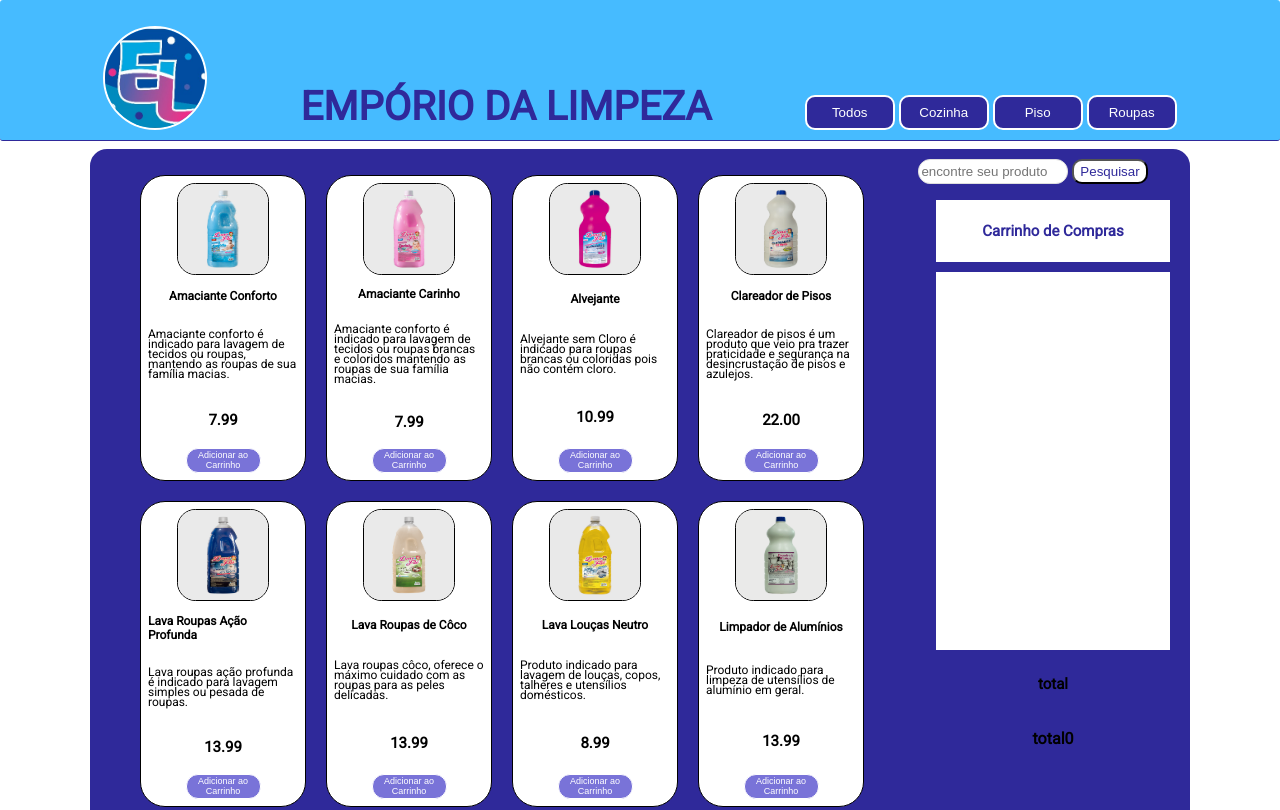
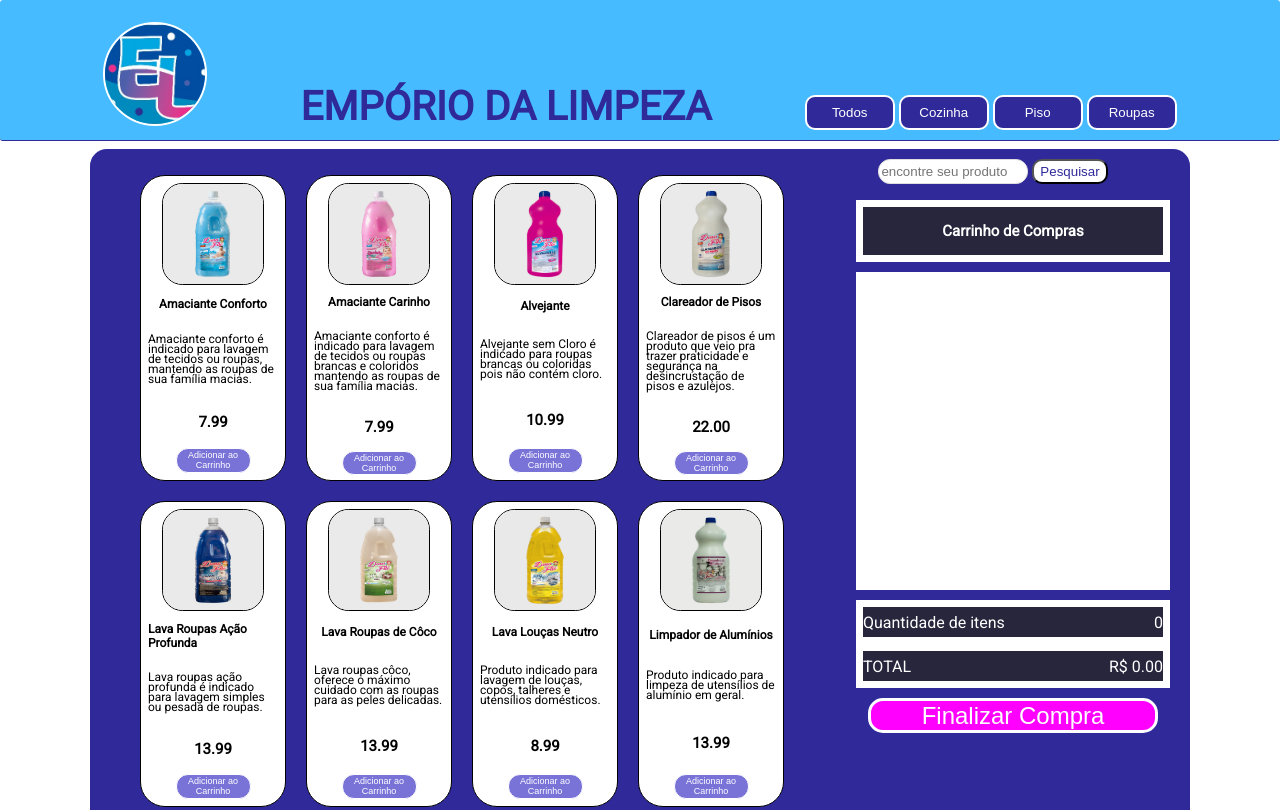
Before and after one commit to RafaelAlvesras/m1-capstone-ecommerce-template-RafaelAlvesras, a plain HTML site: page index.html in a window 1280 px wide. Shown: the top 810 px of the page. Drawn offline with Linux system fonts and the light colour scheme.

Commit message:
entrega atualizada

```diff
--- a/index.html
+++ b/index.html
@@ -12,7 +12,8 @@
 <body>
     <header>
         <div class="container">
-            <img class="logo" src="./assets/img/logo.png" alt="empório da limpeza.logo" />
+            <a href="https://www.instagram.com/emporioltanabi/" target="_blank"><img class="logo"
+                    src="./assets/img/logo.png" alt="empório da limpeza.logo" /></a>
             <div class="title">EMPÓRIO DA LIMPEZA</div>
             <nav>
                 <button class="navButton" id="navButtonTodos">Todos</button>
@@ -44,10 +45,17 @@
                                 <div>
                                 </div>
                             </div>
+                            <div class="quantidade">
+                                <span>Quantidade de itens</span>
+                                <span>0</span>
+                            </div>
                             <div class="soma">
-                                <h3 id="soma">total</h3>
+                                <span>TOTAL</span>
+                                <span>R$ 0.00</span>
                             </div>
+                            <button type="submit" id = "finalizar" >Finalizar Compra</button>
                         </ul>
+
                     </div>
                 </section>
             </aside>
--- a/script.js
+++ b/script.js
@@ -74,6 +74,8 @@ let products = [
 let vitrine = document.querySelector("ul")
 const ulCar = document.querySelector(".divCarrinho")
 const divCar = document.querySelector(".carrinhoList")
+let contItens = 0
+let valorTotal = 0
 
 function renderProducts() {
     for (let i = 0; i < products.length; i++) {
@@ -97,38 +99,30 @@ function renderProducts() {
         buttonAdd.innerText = "Adicionar ao Carrinho"
         buttonAdd.classList.add("buttonAdd")
         buttonAdd.addEventListener("click", function () {
+            contItens++
+            document.querySelector(".quantidade").innerText = contItens
             const listaDeProduto = document.createElement("li")
             divCar.appendChild(listaDeProduto)
             const productName = document.createElement("p")
             listaDeProduto.appendChild(productName)
             listaDeProduto.classList.add("listCard")
             productName.innerText = products[i].nome
+            productName.classList.add("nomeCarr")
             const valorDoProduto = document.createElement("p")
             valorDoProduto.innerText = products[i].preco.toFixed(2)
+            valorDoProduto.classList.add("valorCarr")
             listaDeProduto.appendChild(valorDoProduto)
             const delButton = document.createElement("button")
             listaDeProduto.appendChild(delButton)
             delButton.innerText = "remover item"
             delButton.classList.add("delButton")
+            delButton.addEventListener("click", function () {
+                contItens --
+                document.querySelector(".quantidade").innerText = contItens
+                listaDeProduto.remove()
+            })
         })
     }
 }
 
 renderProducts()
-
-function somaCompra(){
-    let soma = 0
-    for(let i = 0; i < divCar.length; i++){
-        soma += divCar[i].valorDoProduto
-    }
-
-    let total = document.createElement("h4")
-    ulCar.appendChild(total)
-    total.innerText = "total" + "" + "" + soma
-
-}
-somaCompra()
-
-/*<div class="soma">
-                                <h3 id="soma">total</h3>
-                            </div>*/
--- a/style.css
+++ b/style.css
@@ -8,14 +8,14 @@ body {
     font-family: 'Roboto', sans-serif;
 }
 
-header{
+header {
     display: flex;
     width: 100%;
 }
 
-.container{
+.container {
     display: flex;
-    flex-wrap:nowrap;
+    flex-wrap: nowrap;
     flex-direction: row;
     justify-content: space-evenly;
     align-items: flex-end;
@@ -51,6 +51,13 @@ header{
     border: 2px solid white;
 }
 
+.logo:hover {
+    height: 100px;
+    width: 100px;
+    border-radius: 50%;
+    border: 2px solid white;
+}
+
 .navButton {
     width: 90px;
     height: 35px;
@@ -69,14 +76,21 @@ header{
     border-radius: 10px;
 }
 
-.searchButton{
-    color: rgb(47,41,154);
+.searchButton {
+    color: rgb(47, 41, 154);
     background-color: white;
     border-radius: 10px;
     height: 25px;
 }
 
-.ulVitrine{
+.searchButton:hover {
+    color: #fff;
+    background-color:rgb(4, 0, 80);
+    border-radius: 10px;
+    height: 25px;
+}
+
+.ulVitrine {
     display: flex;
     flex-wrap: wrap;
 }
@@ -101,8 +115,8 @@ section {
 }
 
 img {
-    height: 90px;
-    width: 90px;
+    height: 100px;
+    width: 100px;
     border-radius: 20%;
     border: 1.5px solid black;
 }
@@ -122,7 +136,7 @@ li {
     margin: 10px;
     border: 1px solid black;
     height: 290px;
-    width: 150px;
+    width: 130px;
     background-color: white;
     border-radius: 25px;
 }
@@ -136,7 +150,7 @@ li:hover {
     margin: 10px;
     border: 1px solid transparent;
     height: 290px;
-    width: 150px;
+    width: 130px;
     background-color: rgb(47, 41, 154);
     border-radius: 25px;
     box-shadow: 2px 3px 10px 0px rgb(175, 171, 171);
@@ -192,31 +206,32 @@ h3 {
     justify-content: center;
 }
 
-.titleCar{
+.titleCar {
     display: flex;
     justify-content: center;
     font-size: 25px;
-    color: rgb(47,41,154);
-    background-color: white;
-    width: 220px;
+    color: white;
+    background-color: rgb(39, 38, 61);
+    width: 300px;
     border: 7px solid white;
 }
 
-.listCard{
+.listCard {
     display: flex;
     flex-direction: row;
     height: 35px;
-    width: 200px;
-    background-color: rgb(47,41,154);
-    color: white
+    width: 280px;
+    background-color: rgb(47, 41, 154);
+    color: white;
+    font-size: x-large;
 }
 
-.listCard:hover{
+.listCard:hover {
     display: flex;
     flex-direction: row;
     height: 35px;
-    width: 200px;
-    background-color: rgb(47,41,154);
+    width: 280px;
+    background-color: rgb(47, 41, 154);
     color: white
 }
 
@@ -224,11 +239,11 @@ h3 {
     display: flex;
     flex-direction: column;
     align-items: center;
-    justify-content: center;
+    justify-content: flex-start;
     flex-wrap: nowrap;
-    overflow-y: auto;
-    height: 350px;
-    width: 220px;
+    overflow: auto;
+    height: 290px;
+    width: 300px;
     padding: 7px;
     margin: 10px;
     background-color: white;
@@ -248,29 +263,93 @@ aside {
     padding: 0;
 }
 
-.delButton{
+.delButton {
     display: flex;
     align-items: center;
     flex-direction: row;
     justify-content: center;
-    font-size: smaller;
-    width: 55px;
+    font-size: 10px;
+    width: 75px;
+    height: 30px;
     border-radius: 20%;
     border: 0px solid transparent;
     color: white;
     background-color: rgb(85, 85, 255);
 }
 
-.delButton:hover{
+.delButton:hover {
     display: flex;
     align-items: center;
     flex-direction: row;
     justify-content: center;
     font-size: smaller;
-    width: 55px;
+    font-size: 10px;
+    width: 75px;
+    height: 30px;
     border-radius: 20%;
     border: 0px solid transparent;
     color: white;
     background-color: rgb(165, 165, 169);
 
 }
+
+.nomeCarr {
+    font-size: 15px;
+    line-height: 18px;
+}
+
+.valorCarr {
+    font-size: 20px;
+}
+
+.quantidade {
+    display: flex;
+    flex-direction: row;
+    align-items: center;
+    justify-content: space-between;
+    border: 7px solid white;
+    width: 300px;
+    height: 30px;
+    color: #fff;
+    background-color: rgb(39, 38, 61);
+}
+
+.soma{
+    display: flex;
+    flex-direction: row;
+    align-items: center;
+    justify-content: space-between;
+    border: 7px solid white;
+    width: 300px;
+    height: 30px;
+    color: #fff;
+    background-color: rgb(39, 38, 61);
+}
+
+#finalizar {
+    display: flex;
+    align-items: center;
+    justify-content: center;
+    font-size: x-large;
+    background-color: #ff00ff ;
+    color: white;
+    height: 35px;
+    width: 290px;
+    margin: 10px;
+    border: 3px solid white;
+    border-radius: 15px;
+}
+
+#finalizar:hover {
+    display: flex;
+    align-items: center;
+    justify-content: center;
+    font-size: x-large;
+    background-color: #9e209e ;
+    color: white;
+    height: 35px;
+    width: 290px;
+    margin: 10px;
+    border: 3px solid white;
+    border-radius: 15px;
+}
```
